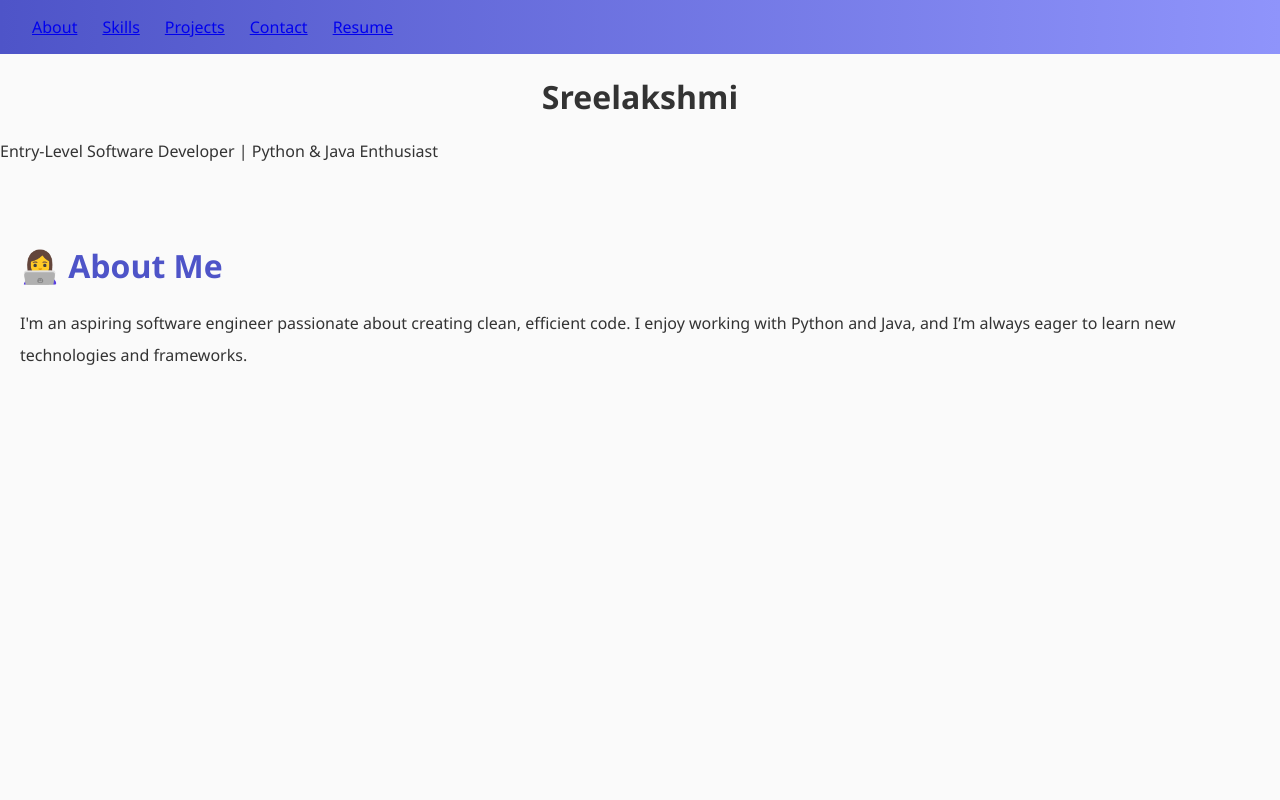
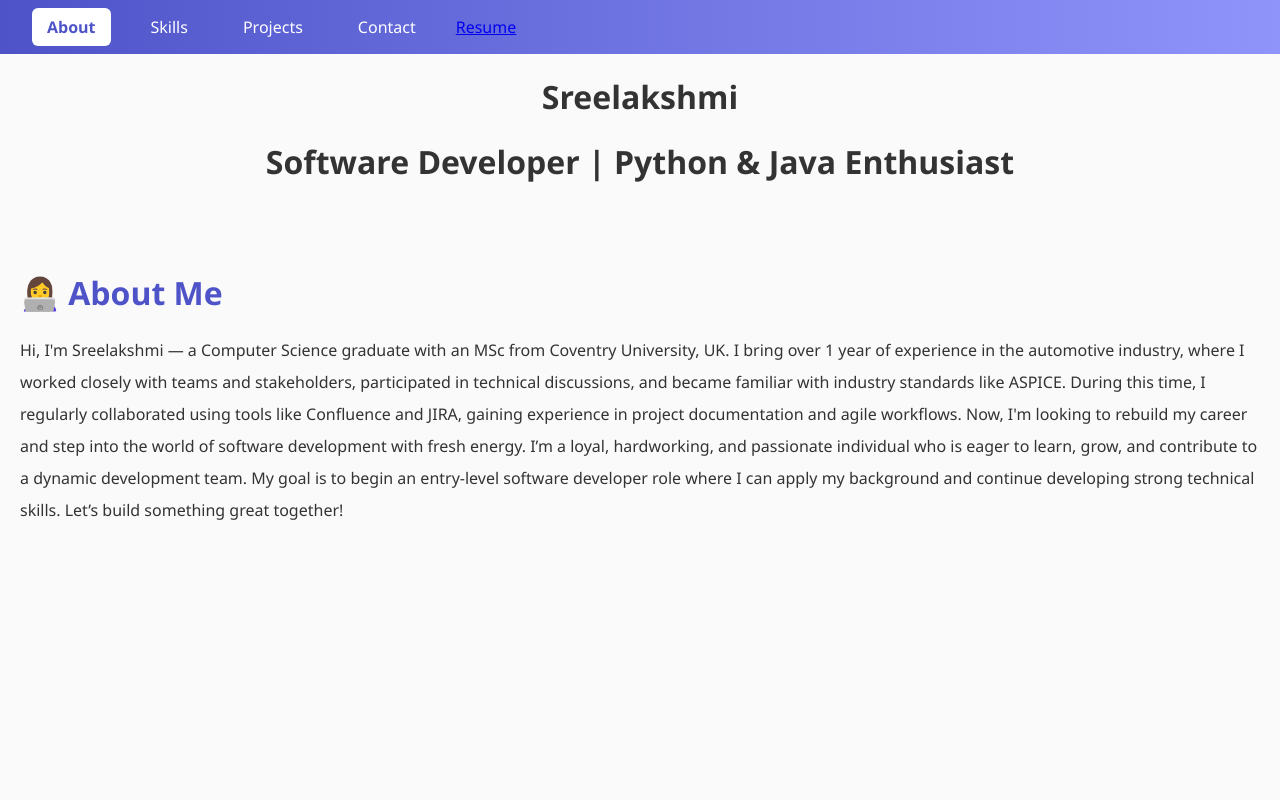
Before and after one commit to sreelakshmi-collab/Sree_Portfolio, a plain HTML site: page index.html in a window 1280 px wide. Shown: the top 800 px of the page. Drawn offline with Linux system fonts and the light colour scheme.

Commit message:
Update index.html
about me

```diff
--- a/index.html
+++ b/index.html
@@ -10,25 +10,33 @@
 
   <nav>
     <ul>
-      <li><a href="#about">About</a></li>
-      <li><a href="#skills">Skills</a></li>
-      <li><a href="#projects">Projects</a></li>
-      <li><a href="#contact">Contact</a></li>
+      <li><a href="#about" class="nav-link">About</a></li>
+      <li><a href="#skills" class="nav-link">Skills</a></li>
+      <li><a href="#projects" class="nav-link">Projects</a></li>
+      <li><a href="#contact" class="nav-link">Contact</a></li>
       <li><a href="resume.pdf" target="_blank">Resume</a></li>
     </ul>
   </nav>
 
   <header>
     <h1>Sreelakshmi</h1>
-    <p>Entry-Level Software Developer | Python & Java Enthusiast</p>
+    <h1>Software Developer | Python & Java Enthusiast</h1>
   </header>
 
   <section id="about">
+
     <h2>👩‍💻 About Me</h2>
-    <p>I'm an aspiring software engineer passionate about creating clean, efficient code. I enjoy working with Python and Java, and I’m always eager to learn new technologies and frameworks.</p>
+    <p>Hi, I'm Sreelakshmi — a Computer Science graduate with an MSc from Coventry University, UK. I bring over 1 year of experience in the automotive industry, where I worked closely with teams and stakeholders, participated in technical discussions, and became familiar with industry standards like ASPICE.
+
+During this time, I regularly collaborated using tools like Confluence and JIRA, gaining experience in project documentation and agile workflows.
+
+Now, I'm looking to rebuild my career and step into the world of software development with fresh energy. I’m a loyal, hardworking, and passionate individual who is eager to learn, grow, and contribute to a dynamic development team. My goal is to begin an entry-level software developer role where I can apply my background and continue developing strong technical skills.
+
+Let’s build something great together!
   </section>
 
   <section id="skills">
+
     <h2>🛠️ Skills</h2>
     <ul class="skills">
       <li>Python</li>
@@ -41,6 +49,7 @@
   </section>
 
   <section id="projects">
+
     <h2>📂 Projects</h2>
 
     <div class="project">
@@ -51,13 +60,15 @@
     </div>
 
     <div class="project">
+
       <img src="images/login.png" alt="Login System" />
       <h3>🔐 User Login System</h3>
       <p>Flask app for login/logout using hashed passwords and sessions.</p>
       <a href="https://github.com/sreelakshmi-collab/user-login" target="_blank">GitHub</a>
     </div>
 
-    <div class="project">
+    <div class="projects">
+
       <img src="images/library.png" alt="Library System" />
       <h3>📚 Library Management</h3>
       <p>Console-based book loan system in Python with OOP.</p>
@@ -66,15 +77,49 @@
   </section>
 
   <section id="contact">
+
     <h2>📫 Contact Me</h2>
+<<<<<<< HEAD
     <p>Email: <a href="mailto:sreelakshmipgovindan199@gmail.com">sreelakshmipgovindan199@gmail.com</a></p>
     <p>GitHub: <a href="https://github.com/sreelakshmi-collab" target="_blank">https://github.com/sreelakshmi-collab</a></p>
     <p>LinkedIn: <a href="linkedin.com/in/sreelakshmi-p-govindan-b00aa1152/" target="_blank">linkedin</a></p>
+=======
+    <p>Email: <a href="mailto:sreelakshmipgovindan1997@gmail.com">sreelakshmipgovindan1997@gmail.com</a></p>
+    <p>GitHub: <a href="https://github.com/sreelakshmi-collab" target="_blank">sreelakshmi-collab</a></p>
+    <p>LinkedIn: <a href="https://www.linkedin.com/in/sreelakshmi-p-govindan-b00aa1152/" target="_blank">linkedin</a></p>
+>>>>>>> fc295f6 (Changes in nav and highlight the sections)
   </section>
 
   <footer>
     <p>© 2025 Sreelakshmi</p>
   </footer>
 
+<script>
+  const sections = document.querySelectorAll("section");
+  const navLinks = document.querySelectorAll(".nav-link");
+
+  window.addEventListener("scroll", () => {
+    let current = "";
+
+    sections.forEach(section => {
+      const sectionTop = section.offsetTop;
+      const sectionHeight = section.clientHeight;
+      if (scrollY >= sectionTop - sectionHeight / 3) {
+        current = section.getAttribute("id");
+      }
+    });
+
+    navLinks.forEach(link => {
+      link.classList.remove("active");
+      if (link.getAttribute("href") === `#${current}`) {
+        link.classList.add("active");
+      }
+    });
+  });
+</script>
+
+
+
+
 </body>
 </html>
```
